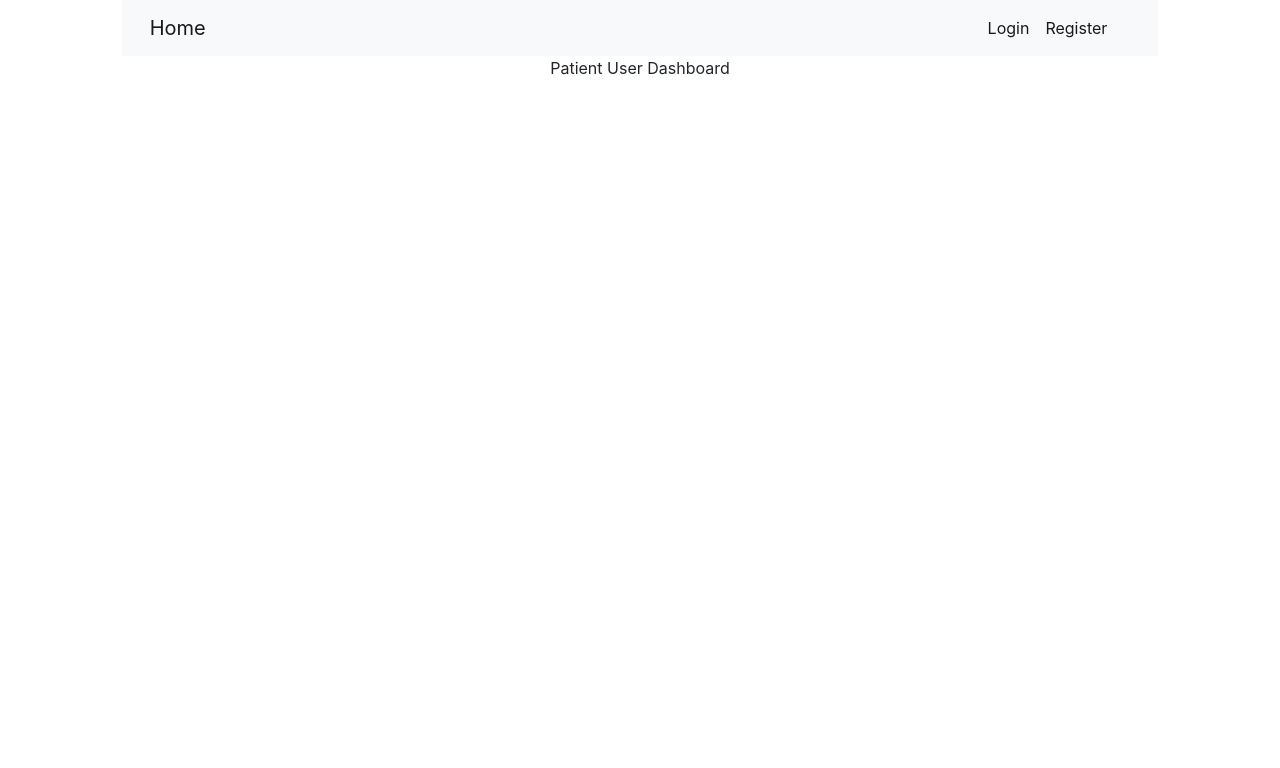
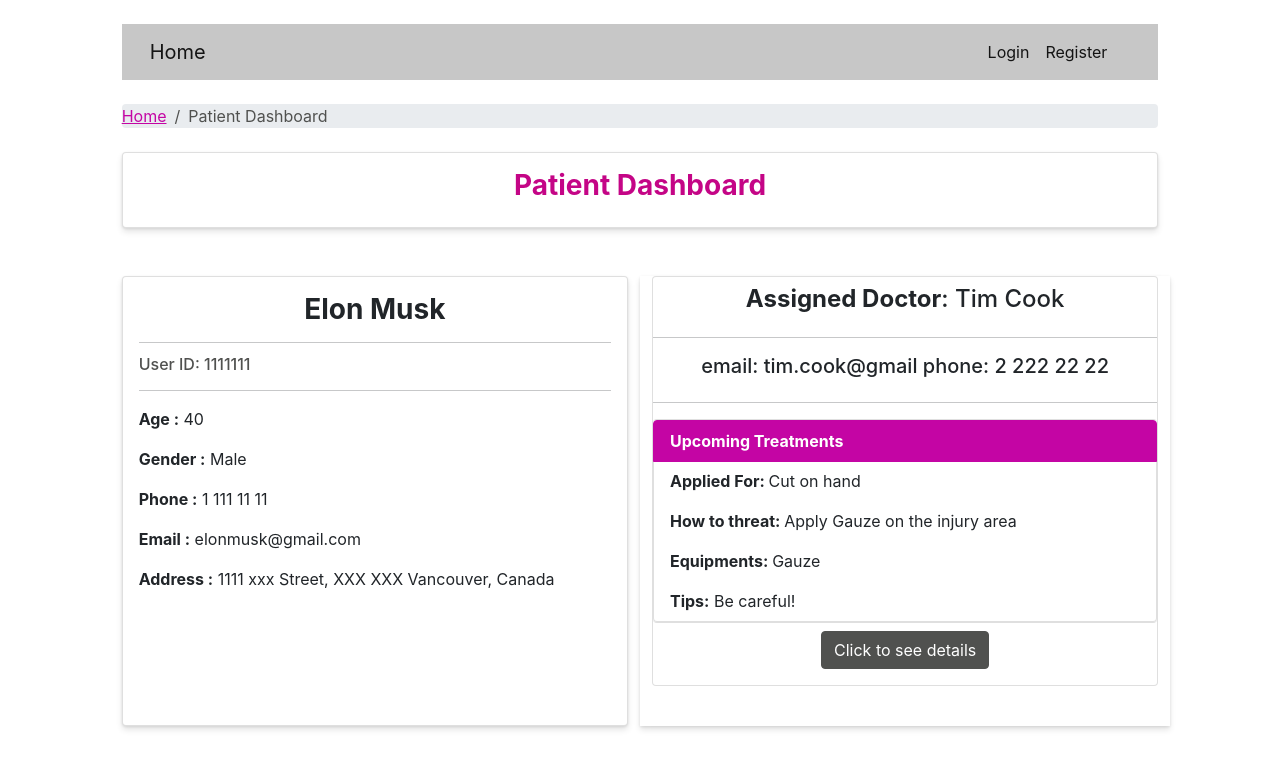
Before and after one commit to erolgurcan/spring-boot-vuejs-h2-fullstack, a Vue app in the folder frontend/: page /patientUserDashboard in a window 1280 px wide. Shown: the top 768 px of the page. Built offline with nearby package versions, Linux system fonts and the light colour scheme.

Commit message:
patient dashboard

```diff
--- a/frontend/src/App.vue
+++ b/frontend/src/App.vue
@@ -4,7 +4,7 @@ import { RouterLink, RouterView } from 'vue-router'
 
 <template>
   <div class = "col-lg-10 m-auto text-center"  >
-    <nav class="navbar navbar-expand-lg navbar-light bg-light">
+    <nav class=" mt-4 navbar navbar-expand-lg navbar-light bg-light">
       <div class="container-fluid">
         <RouterLink class="navbar-brand" aria-current="page" to="/">Home</RouterLink>
         <button
--- a/frontend/src/components/PatientUserDashboard.vue
+++ b/frontend/src/components/PatientUserDashboard.vue
@@ -1,12 +1,89 @@
-<script setup>
-</script>
+<script setup></script>
 
 <template>
   <div>
-        <p>Patient User Dashboard</p>
+    <nav class="mt-4" aria-label="breadcrumb">
+      <ol class="breadcrumb">
+        <li class="breadcrumb-item"><a href="#">Home</a></li>
+        <li class="breadcrumb-item active" aria-current="page">Patient Dashboard</li>
+      </ol>
+    </nav>
+
+    <div class="card mt-4 shadow-fade">
+      <div class="card-body">
+        <h3 class="text text-primary"><strong>Patient Dashboard</strong></h3>
+      </div>
+    </div>
+
+    <div class="row mt-5 ">
+      <div class="col-lg-6">
+        <div class="card shadow-fade" style="min-height:450px">
+          <div class="card-body" style="text-align: left">
+            <h3 class="card-title text-center"><strong>Elon Musk</strong></h3>
+            <hr />
+            <h6 class="card-subtitle mb-2 text-muted">User ID: 1111111</h6>
+            <hr />
+            <p class="card-text"><strong>Age :</strong> 40</p>
+            <p class="card-text"><strong>Gender :</strong> Male</p>
+            <p class="card-text"><strong>Phone :</strong> 1 111 11 11</p>
+            <p class="card-text"><strong>Email :</strong> elonmusk@gmail.com</p>
+            <p class="cart text">
+              <strong>Address :</strong> 1111 xxx Street, XXX XXX Vancouver, Canada
+            </p>
+          </div>
+        </div>
+      </div>
+
+      <div class="col-lg-6 shadow-fade">
+        <div class="card">
+          <h4 class="card-title text-center mt-2"><strong>Assigned Doctor</strong>: Tim Cook</h4>
+          <hr />
+          <h5>email: tim.cook@gmail phone: 2 222 22 22</h5>
+          <hr />
+          <ul class="list-group" style="text-align: left">
+            <li class="list-group-item active"><strong>Upcoming Treatments</strong></li>
+            <li class="list-group-item"><strong>Applied For: </strong> Cut on hand</li>
+            <li class="list-group-item">
+              <strong>How to threat: </strong> Apply Gauze on the injury area
+            </li>
+            <li class="list-group-item"><strong>Equipments: </strong>Gauze</li>
+            <li class="list-group-item"><strong>Tips:</strong> Be careful!</li>
+          </ul>
+          <p>
+            <button
+              class="btn btn-secondary mt-2"
+              type="button"
+              data-toggle="collapse"
+              data-target=".multi-collapse"
+              aria-expanded="false"
+              aria-controls="multiCollapseExample1 multiCollapseExample2"
+            >
+              Click to see details
+            </button>
+          </p>
+        </div>
+      </div>
+    </div>
+
+    <div class="row mt-4">
+      <div class="col">
+        <div class="collapse multi-collapse" id="multiCollapseExample1">
+          <div class="card card-body">
+            <h4><strong>Step 1</strong></h4>
+            <img class = "m-auto" src="../assets/images/injury-1.jpg" style="max-width: 150px;">
+          </div>
+        </div>
+      </div>
+      <div class="col">
+        <div class="collapse multi-collapse" id="multiCollapseExample2">
+          <div class="card card-body">
+            <h4><strong>Step 2</strong></h4>
+            <img  class = "m-auto" src="../assets/images/injury-2.jpg" style="max-width: 150px;">
+          </div>
+        </div>
+      </div>
+    </div>
   </div>
 </template>
 
-<style scoped>
-
-</style>
+<style scoped></style>
```
Also changed, not shown: frontend/src/assets/images/injury-1.jpg (added), frontend/src/assets/images/injury-2.jpg (added), frontend/src/assets/main.css.
